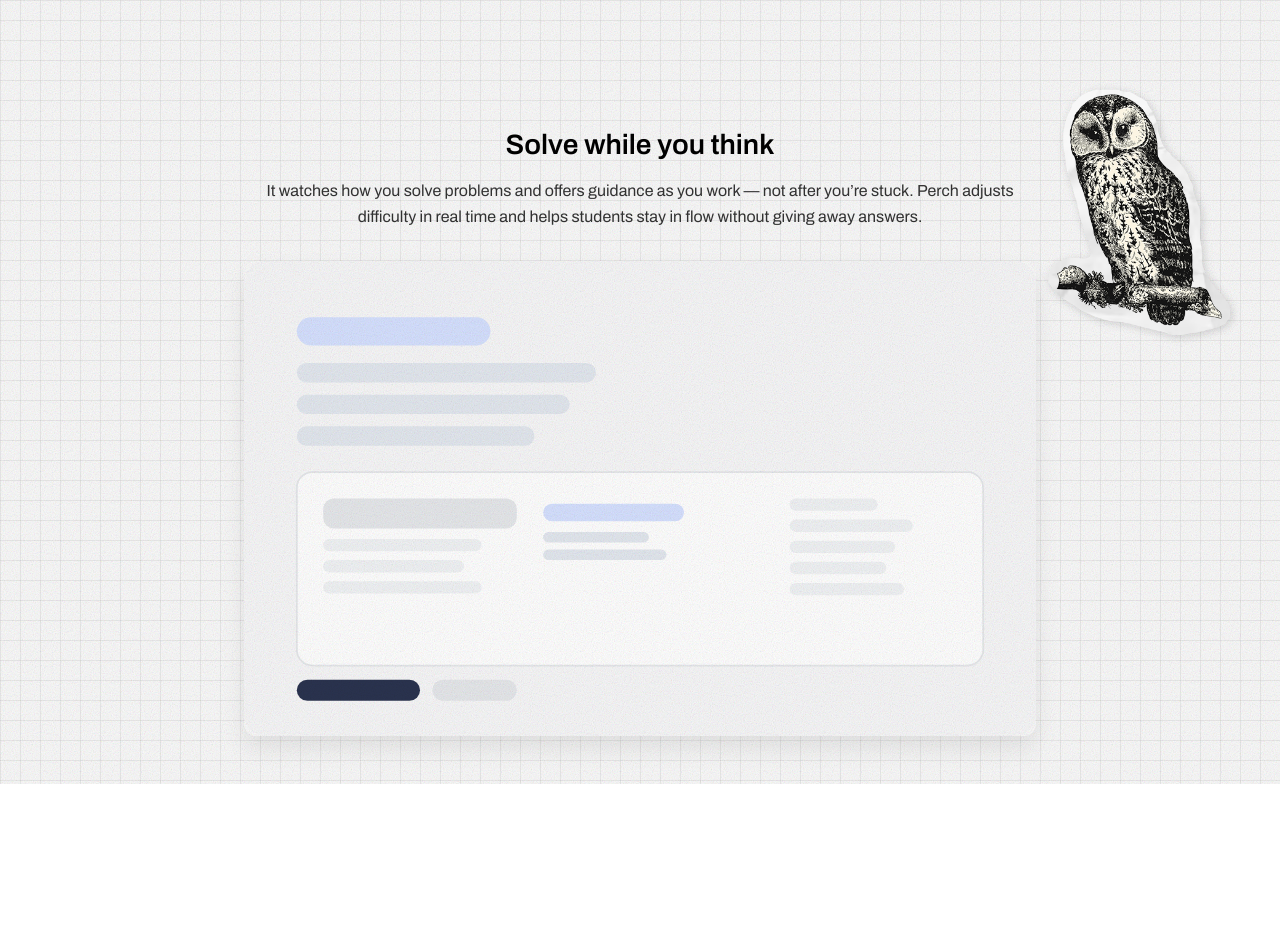
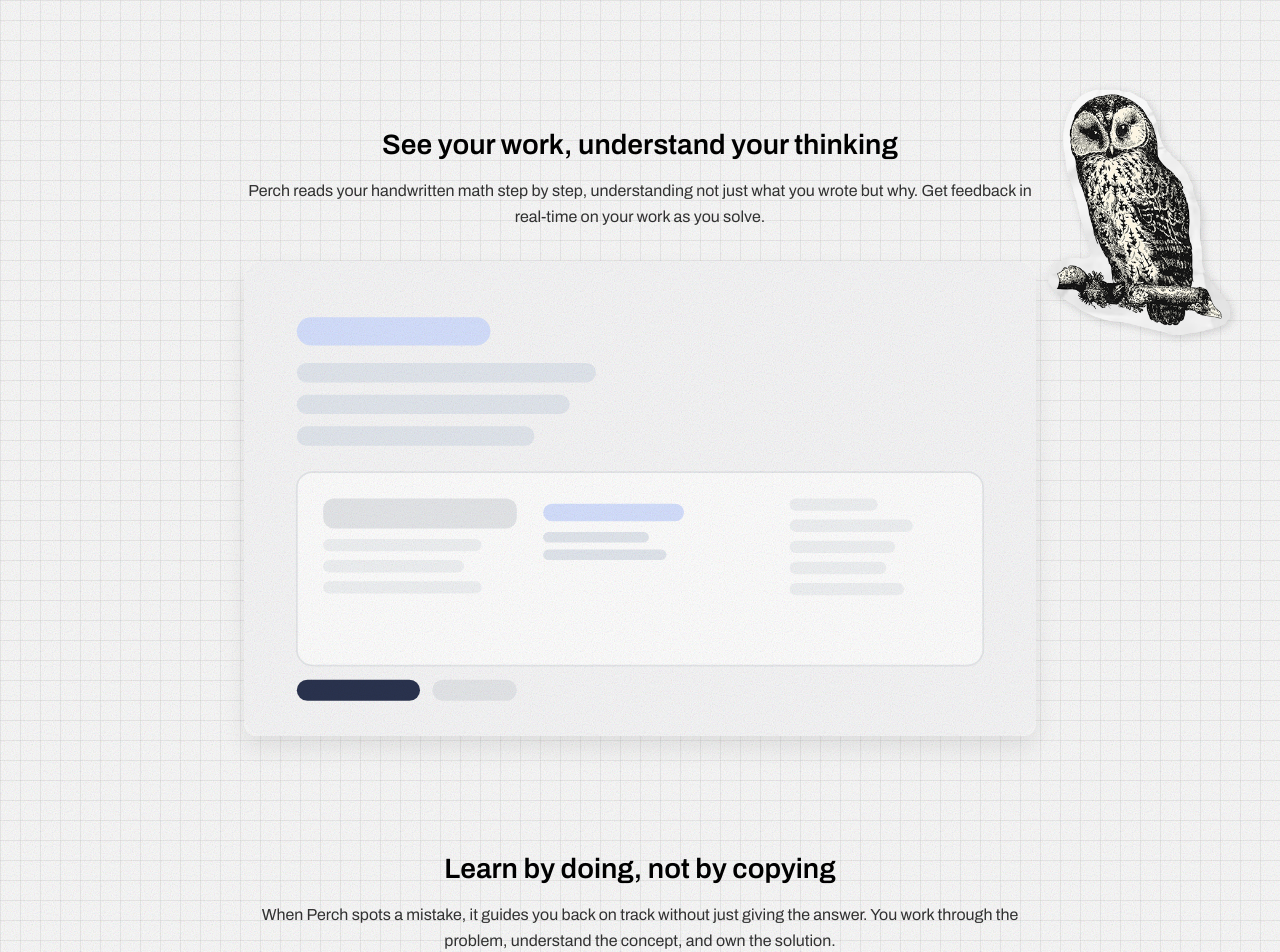
Before and after one commit to alokthakrar/cruzhacks26, a Next.js app in the folder frontend/: page / in a window 1280 px wide. Shown: the part 420-1372 px from the top of the page. Before the commit the page ends 1204 px from the top, so only its background shows below. Built offline with nearby package versions, Linux system fonts and the light colour scheme.

Commit message:
finish info layout

```diff
--- a/frontend/app/page.tsx
+++ b/frontend/app/page.tsx
@@ -9,10 +9,14 @@
     >
       <Title />
       <Info
-        title="Solve while you think"
-        blurb="It watches how you solve problems and offers guidance as you work — not after you’re stuck.
-
-        Perch adjusts difficulty in real time and helps students stay in flow without giving away answers."
+        title="See your work, understand your thinking"
+        blurb="Perch reads your handwritten math step by step, understanding not just what you wrote but why. Get feedback in real-time on your work as you solve."
+        imageSrc="/mockup.svg"
+        imageAlt="Perch dashboard mockup"
+      />
+      <Info
+        title="Learn by doing, not by copying"
+        blurb="When Perch spots a mistake, it guides you back on track without just giving the answer. You work through the problem, understand the concept, and own the solution."
         imageSrc="/mockup.svg"
         imageAlt="Perch dashboard mockup"
       />
```
